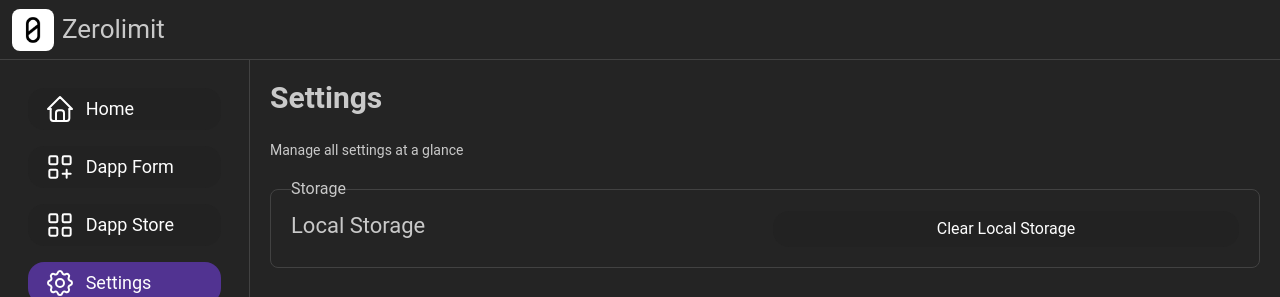
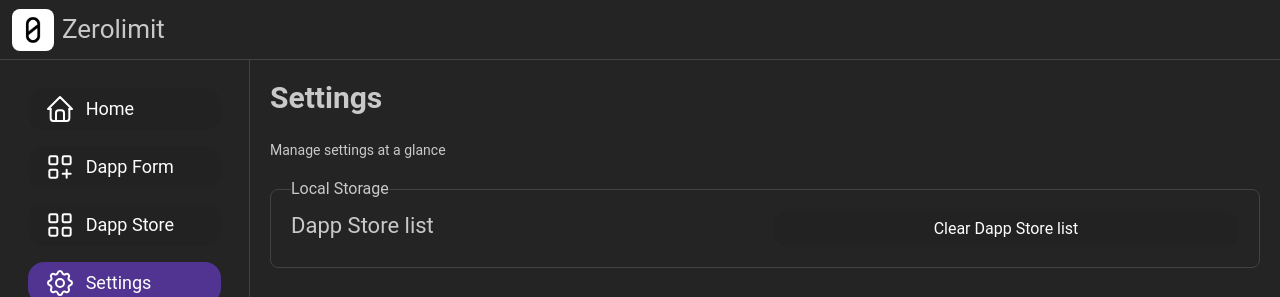
Before and after one commit to 0xJohnnie/zerolimit, a Next.js app: page /settings in a window 1280 px wide. Shown: the top 297 px of the page. Built offline with nearby package versions, Linux system fonts and the light colour scheme.

Commit message:
feat: Enhance StorageSettings with parameterized handleClick

```diff
--- a/src/app/settings/page.tsx
+++ b/src/app/settings/page.tsx
@@ -27,7 +27,7 @@ const Settings = () => {
         <Stack>
           <Title className={_cssTitle}>Settings</Title>
           <Title order={6} mt={8}>
-            Manage all settings at a glance
+            Manage settings at a glance
           </Title>
           <StorageSettings />
         </Stack>
--- a/src/app/settings/storageSettings.tsx
+++ b/src/app/settings/storageSettings.tsx
@@ -1,6 +1,6 @@
 'use client';
 
-import { useCallback } from 'react';
+import { useEffect, useState } from 'react';
 
 import { Button, Fieldset, SimpleGrid, Title } from '@mantine/core';
 import { useDisclosure } from '@mantine/hooks';
@@ -12,30 +12,44 @@ const StorageSettings = () => {
   const [loadingState, { close: stopLoadingState, open: startLoadingState }] =
     useDisclosure(false);
 
-  const handleClick = useCallback(() => {
+  const [timeoutId, setTimeoutId] = useState<NodeJS.Timeout | null>(null);
+
+  const sectionHeader = `Local Storage`;
+  const dappStore = `Dapp Store list`;
+
+  const handleClick = (prefixMessage: string, storageName: string) => {
     startLoadingState();
     showNotificationMessage({
-      title: 'Local Storage',
-      message: 'Local Storage successfully cleared',
+      title: sectionHeader,
+      message: `${prefixMessage} successfully cleared`,
       autoCloseDuration: NOTIFICATION_CLOSE_DELAY,
     });
-    deleteFromLocalStorage(_lStorageDappStore);
+    deleteFromLocalStorage(storageName);
 
-    setTimeout(() => {
+    const id = setTimeout(() => {
       stopLoadingState();
-    }, 750);
-    // eslint-disable-next-line react-hooks/exhaustive-deps
-  }, []);
+    }, NOTIFICATION_CLOSE_DELAY);
+    setTimeoutId(id);
+  };
+
+  useEffect(() => {
+    return () => {
+      if (timeoutId) {
+        clearTimeout(timeoutId);
+      }
+    };
+  }, [timeoutId]);
 
   return (
     <>
-      <Fieldset legend="Storage">
+      <Fieldset legend={sectionHeader}>
         <SimpleGrid cols={2}>
-          <Title order={3}>Local Storage</Title>
-
-          <Button loading={loadingState} onClick={handleClick} fullWidth>
-            Clear Local Storage
-          </Button>
+          <Title order={3}>{dappStore}</Title>
+          <Button
+            loading={loadingState}
+            onClick={() => handleClick(dappStore, _lStorageDappStore)}
+            fullWidth
+          >{`Clear ${dappStore}`}</Button>
         </SimpleGrid>
       </Fieldset>
     </>
```
